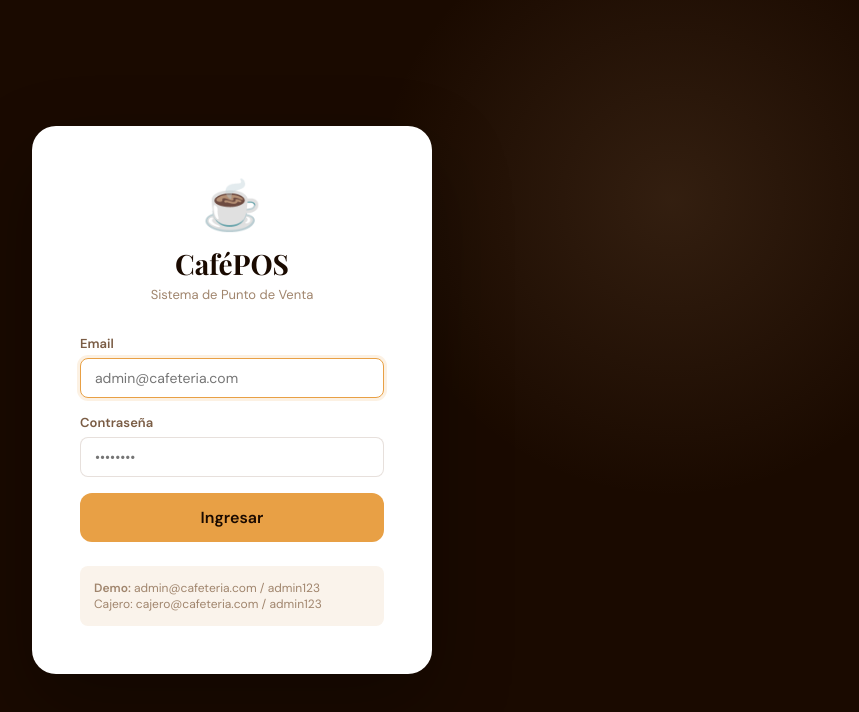
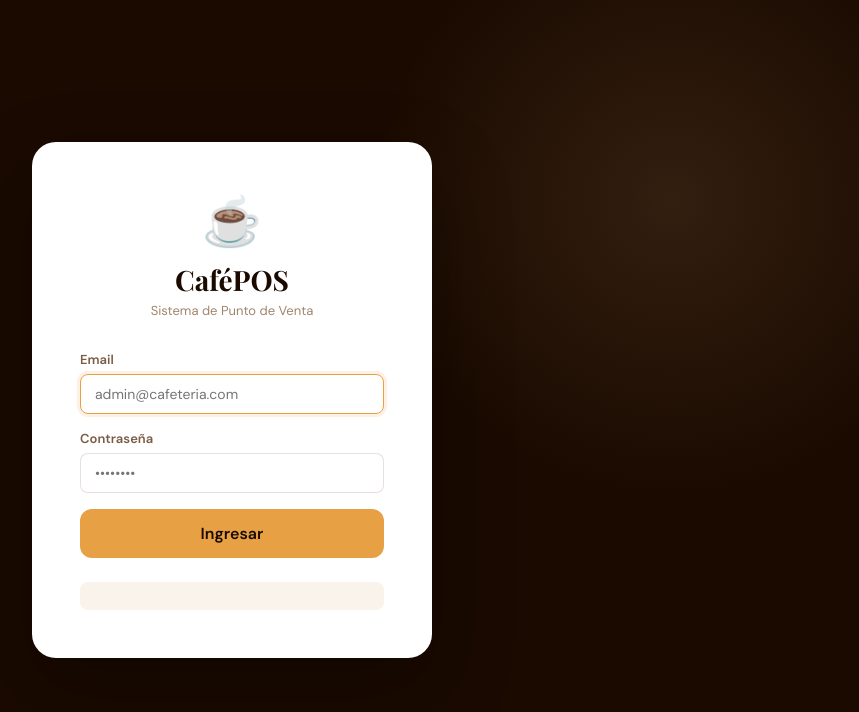
Before and after one commit to JorgePastoriza/cafeteria-pos, a React (Vite) app in the folder frontend/: page /login in a window 1280 px wide. Shown: the top 712 px of the page, without its empty margins (408-1267 px from the left). Built offline with nearby package versions, Linux system fonts and the light colour scheme; no server answers.

Commit message:
Update Login.jsx

```diff
--- a/frontend/src/pages/Login.jsx
+++ b/frontend/src/pages/Login.jsx
@@ -65,8 +65,7 @@ export default function Login() {
         </form>
 
         <div style={{ marginTop: 24, padding: '14px', background: 'var(--foam)', borderRadius: 'var(--radius-sm)', fontSize: 12, color: 'var(--text-muted)' }}>
-          <strong>Demo:</strong> admin@cafeteria.com / admin123<br/>
-          Cajero: cajero@cafeteria.com / admin123
+
         </div>
       </div>
     </div>
```
